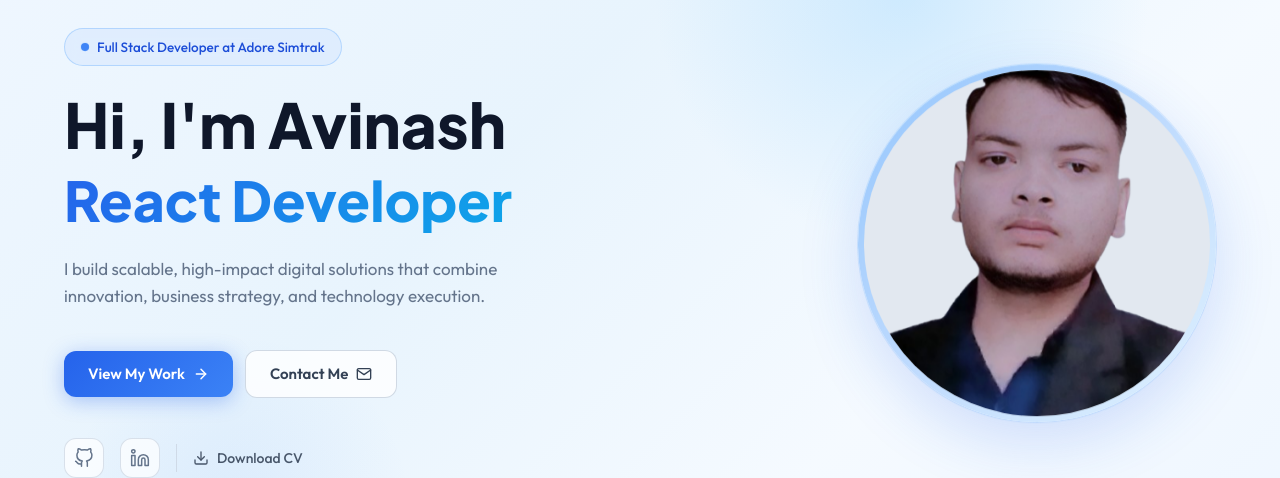
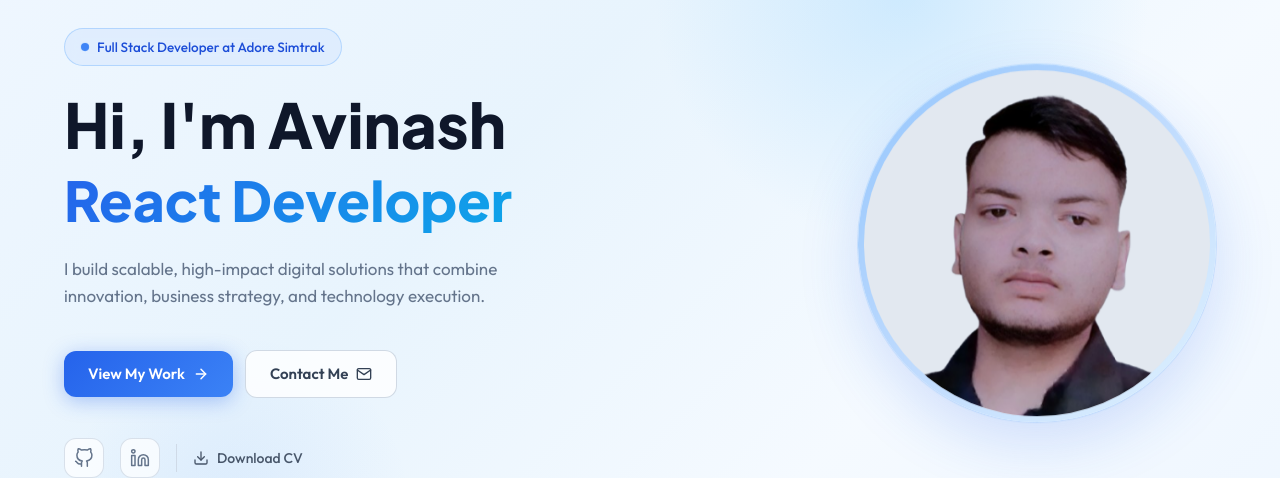
Before and after one commit to avinash-Kumar2004/Avinash_Kumar_Portfolio, a React (Vite) app in the folder frontend/: page / in a window 1280 px wide. Shown: the part 177-655 px from the top of the page. Built offline with nearby package versions, Linux system fonts and the light colour scheme; no server answers.

Commit message:
fixed profilie images

```diff
--- a/frontend/src/Pages/Hero.jsx
+++ b/frontend/src/Pages/Hero.jsx
@@ -297,7 +297,7 @@
                 <img
                   src="/assets/profile1.png"
                   alt="Avinash Kumar"
-                  style={{ width: "100%", height: "100%", objectFit: "cover" }}
+                  style={{ width: "100%", height: "100%", objectFit: "cover",objectPosition:"top"}}
                   onError={e => {
                     e.target.style.display = "none";
                     e.target.nextSibling.style.display = "flex";
```
